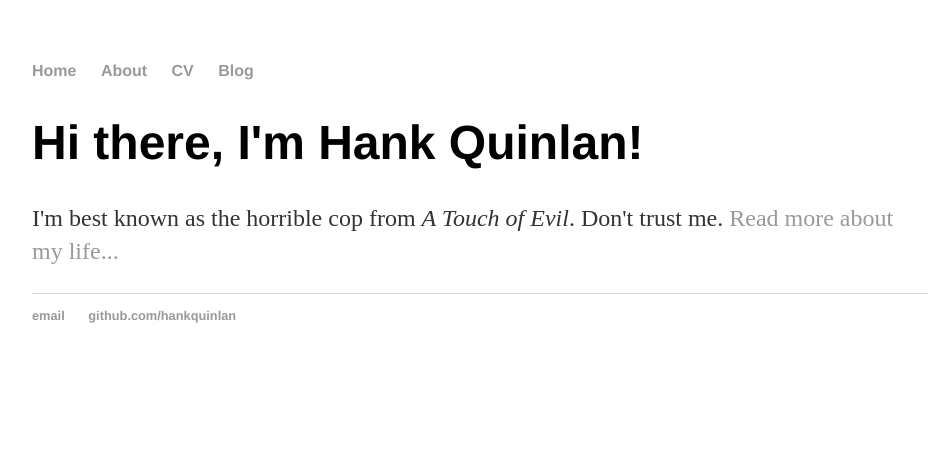
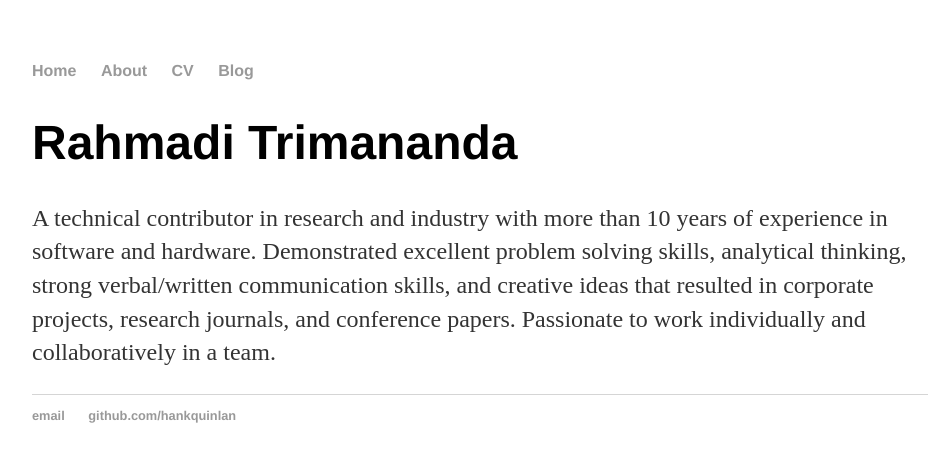
Before and after one commit to rtrimana/rahmaditrimananda.github.io, a Jekyll site: the page built from index.html, in a window 1280 px wide. Shown: the top 462 px of the page, without its empty margins (160-1096 px from the left). Built offline with Jekyll 4.4.1, drawn with Linux system fonts in a browser that asks for light colours.

Commit message:
Update index.html

```diff
--- a/index.html
+++ b/index.html
@@ -4,6 +4,6 @@ title: Hank Quinlan, Horrible Cop
 ---
 
 		<div class="blurb">
-			<h1>Hi there, I'm Hank Quinlan!</h1>
-			<p>I'm best known as the horrible cop from <em>A Touch of Evil</em>. Don't trust me. <a href="/about">Read more about my life...</a></p>
+			<h1>Rahmadi Trimananda</h1>
+			<p>A technical contributor in research and industry with more than 10 years of experience in software and hardware. Demonstrated excellent problem solving skills, analytical thinking, strong verbal/written communication skills, and creative ideas that resulted in corporate projects, research journals, and conference papers. Passionate to work individually and collaboratively in a team.</p>
 		</div>
```
